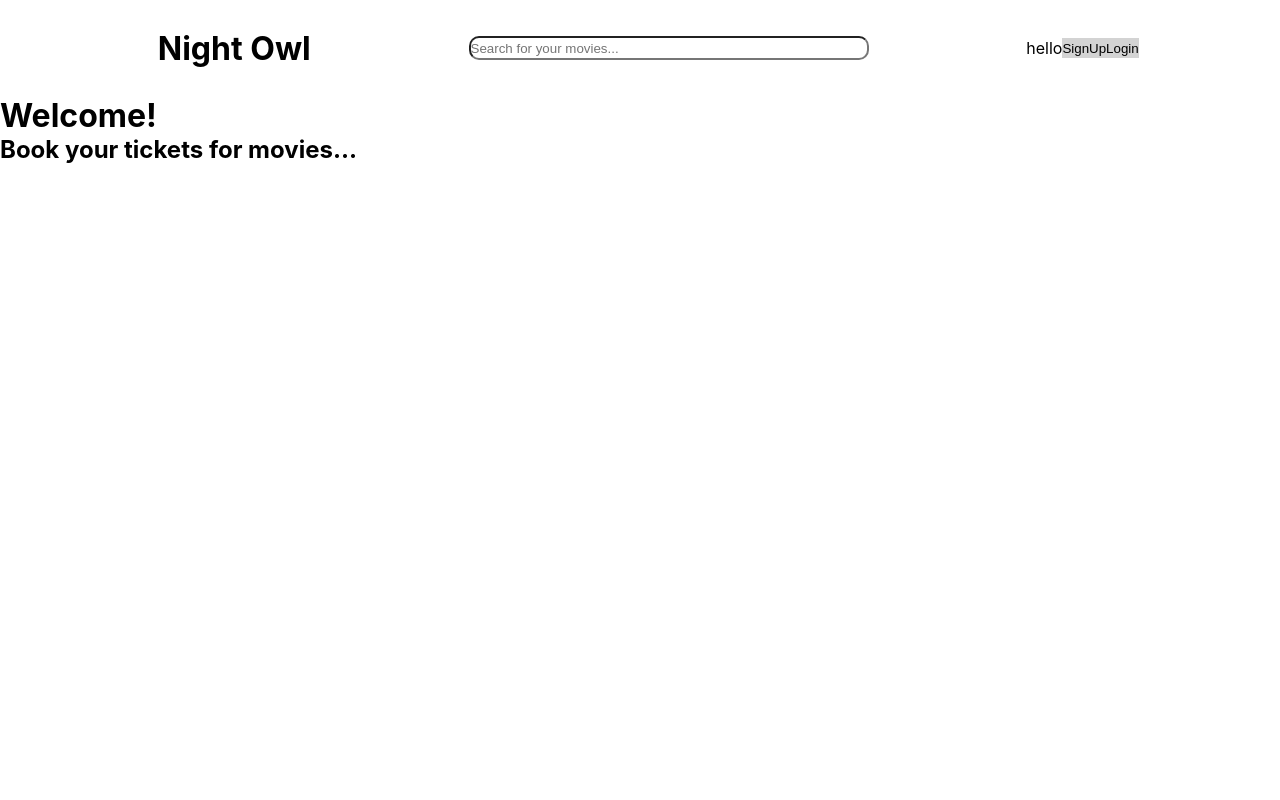
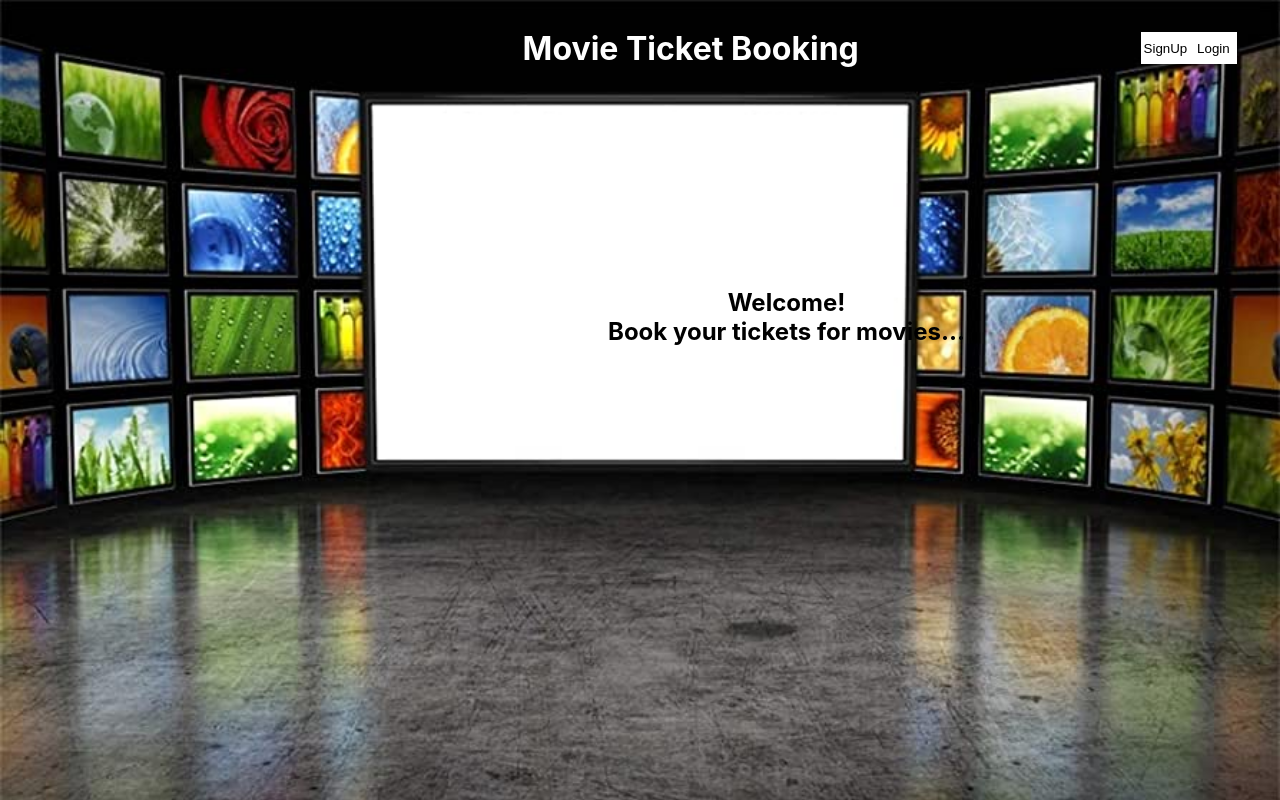
Before and after one commit to PadmavathiAmara/movie_app, a React (Create React App) app in the folder moviewebsite/: page / in a window 1280 px wide. Built offline with nearby package versions, Linux system fonts and the light colour scheme.

Commit message:
completed login/signup

```diff
--- a/moviewebsite/src/App.js
+++ b/moviewebsite/src/App.js
@@ -3,121 +3,45 @@ import './App.css';
 import Home from './Components/Home';
 import Login from './Components/Login';
 import SignUp from './Components/SignUp';
+import AdminPortal from './Components/AdminPortal';
 import Favourites from './Components/Favourites';
 // import { useEffect, useState } from 'react';
-import {create} from 'zustand';
+import { create } from 'zustand';
 
-export const userDetailsStore = create((set)=>(
+export const userDetailsStore = create((set) => (
   {
     users: [],
-    updateUsers: (Currentuser)=>set((state)=>({
-      users: [...state.users,[Currentuser]]
+    updateUsers: (Currentuser) => set((state) => ({
+      users: [...state.users, [Currentuser]]
     })),
-    success: false,
-    updateSuccess: (p)=>set((state)=>({
+
+    success: "false",
+    updateSuccess: (p) => set(() => ({
       success: p
     })),
-    accUser:[],
-    updateAccUser: (val)=>set(()=>({
-      accUser:[val]
+
+    accUser: [],
+    updateAccUser: (val) => set(() => ({
+      accUser: [val]
+    })),
+
+    adminStatus: "false",
+    updateAdminStatus: (p) => set(()=>({
+      adminStatus: p
     }))
   }
 ))
 
 const App = () => {
 
-  // const [userName, setusername] = useState("");
-  // const [emailId, setEmailId] = useState("");
-  // const [password, setPassword] = useState("");
-  // const [confirmPwd, setConfirmPwd] = useState("");
-  // const [mobileNo, setMobileNo] = useState("");
-  // const [checkBox, setCheckBox] = useState();
-  const navigate = useNavigate();
-
-  // const validateUsername = () =>{
-    // let usernames = localStorage.getItem(userName)
-    // if(usernames != userName){
-    //   if(userName.match("^[A-Za-z][A-Za-z0-9_@$#]{7,29}$")){
-    //     console.log(userName);
-    //     return true;
-    //     // localStorage.setItem("UserName", JSON.stringify(userName));
-    //   }else{
-    //     alert("Invalid Username!");
-    //   }
-    // }else{
-    //   alert("Username is already available!");
-    // }
-
-  // }
-
-  // useEffect(()=>{
-  //   console.log(checkBox);
-
-  // },[checkBox]);
-
-  // const validateEmailId = () => {
-  //  if(emailId.match(/^\w+([\.-]?\w+)*@\w+([\.-]?\w+)*(\.\w{2,3})+$/)){
-  //   // localStorage.setItem("EmailId", JSON.stringify(emailId));
-  //   return true;
-  //  }
-  //  else{
-  //   alert("Invalid Email Id!");
-  //  }
-  // }
-
-  // const validatePassword = () => {
-  //   if(password.match(/^(?=.*\d)(?=.*[a-z])(?=.*[A-Z])(?=.*[^a-zA-Z0-9])(?!.*\s).{8,15}$/)){
-  //     // localStorage.setItem("Password", JSON.stringify(password));
-  //     return true;
-  //   }
-  //   else{
-  //     alert("Invalid password!");
-  //   }
-  // }
-
-  // const validateConfirmPassword = () => {
-    // if(confirmPwd == password){
-    //   return true;
-    // }
-    // else{
-    //   alert("Password's does not match!");
-    // }
-  // }
-
-  // const validateMobileNo = () => {
-    // if(mobileNo.match(/^[0]?[6789]\d{9}$/)){
-    //   // localStorage.setItem("MobileNo", JSON.stringify(mobileNo));
-    //   return true;
-    // }
-    // else{
-    //   alert("Invalid Mobile Number!")
-    // }
-  // }
-
-  // const validateCheckBox = () => {
-  //   if(checkBox){
-  //     return true;
-  //   }
-  //   else{
-  //     alert("Please select the checkbox!");
-  //   }
-  // }
-
-  // const onSignUpClick = () =>{
-  //   if(userName && emailId && password && confirmPwd && mobileNo && checkBox){
-  //     navigate('/Login');
-  //     localStorage.setItem()
-  //   }
-  // }
-
-
   return (
     <div className="App">
       <Routes>
-        <Route path='/' element={<Home/>}/>
-        <Route path='/Login' element={<Login/>}/>
-        <Route path='/SignUp' element={<SignUp/>}/>
-        <Route path='/Favourites' element={<Favourites/>}/>
+        <Route path='/' element={<Home />} />
+        <Route path='/Login' element={<Login />} />
+        <Route path='/SignUp' element={<SignUp />} />
+        <Route path='/AdminPortal' element={<AdminPortal/>} />
+        <Route path='/Favourites' element={<Favourites />} />
       </Routes>
     </div>
   );
--- /dev/null
+++ b/moviewebsite/src/Components/AdminPortal.jsx
@@ -0,0 +1,42 @@
+import { useState } from 'react';
+import './AdminPortal.scss';
+
+export const AdminPortal = () => {
+
+    const [movies, setMovies] = useState({
+        Title:"",
+        Genre:"",
+        Languages:"",
+        Hero:"",
+        Heroine:"",
+        Duration:"",
+        Url:"",
+        From:"",
+        To:"",
+        })
+console.log(movies)
+
+    return(
+        <div id='movieAdding'>
+         <div id='movie'>
+            Movie Title: <input type="text" value={movies.Title} name='Title'
+            onChange={(e)=>setMovies({...movies, [e.target.name]: e.target.value})}/>
+            Movie Genre: <input type="text"
+            onChange={(e)=>setMovies({...movies, [e.target.name]: e.target.value})}/>
+            Movie languages: <input type="text"
+            onChange={(e)=>setMovies({...movies, [e.target.name]: e.target.value})}/>
+            Hero: <input type="text"/>
+            Heroine: <input type="text"/>
+            Movie Duration: <input type="text"/>
+            Movie Url: <input type="text"/>
+            Available dates:
+            <br/>
+            From: <input type="date"/>
+            To: <input type="date"/>
+        </div>
+        <article>Add movie</article>
+        </div>
+    )
+}
+
+export default AdminPortal;
--- /dev/null
+++ b/moviewebsite/src/Components/AdminPortal.scss
@@ -0,0 +1,16 @@
+#movie{
+    display: flex;
+    flex-direction: column;
+    justify-content: center;
+    align-items: center;
+}
+
+article{
+    text-align: center;
+}
+
+#movieAdding{
+    display: flex;
+    flex-direction: column;
+    gap: 1rem;
+}
--- a/moviewebsite/src/Components/Home.jsx
+++ b/moviewebsite/src/Components/Home.jsx
@@ -1,29 +1,51 @@
 import { useNavigate } from 'react-router-dom';
-import bgimg from './assets/bg.jpg';
 import './Home.scss';
 import { userDetailsStore } from '../App';
+import { useEffect } from 'react';
 
 export const Home = () => {
     const navigate = useNavigate();
-    const accountUser = userDetailsStore(state => state.accUser);
-    const Success = userDetailsStore(state => state.success);
+    const Status = userDetailsStore(state => state.success);
+    const setStatus = userDetailsStore(state => state.updateSuccess);
 
-    return(
+    const onLogoutClick = () => {
+        setStatus("false");
+    }
+
+    const onLoading = () => {
+        const adminData = {
+            Username: "Padmavathi",
+            Password: "padmavathi@12",
+        }
+        localStorage.setItem("Admin", JSON.stringify(adminData));
+    }
+
+    useEffect(() => {
+        onLoading();
+    }, [])
+
+    return (
         <div className="homeComponent">
             <header>
-                <h1 id='title'>Night Owl</h1>
-                <input type='search' placeholder='Search for your movies...' id='searchbar'/>
 
-                <div id='buttons'>
-                    {{Success}?"hello":"bye"}
-                <button onClick={()=>navigate('/SignUp')}>SignUp</button>
-                <button onClick={()=>navigate('/Login')}>Login</button>
-                </div>
+                {(Status == "Padmavathi")?<button onClick={()=>navigate('/AdminPortal')}>Admin</button>: true }
+                <h1>Movie Ticket Booking</h1>
+                {(Status == "false") ?
+                    <div id='buttons'>
+                        <button onClick={() => navigate('/SignUp')}>SignUp</button>
+                        <button onClick={() => navigate('/Login')}>Login</button>
+                    </div> :
+                    <details>
+                        <summary style={{color: "white"}}>{Status}</summary>
+                        <button onClick={() => onLogoutClick()}>Logout</button>
+                    </details>}
+            </header>
+            <main >
+                <article>
+                    <h1>Welcome!</h1>
+                    <h2>Book your tickets for movies...</h2>
+                </article>
 
-            </header>
-            <main className='homeMain'>
-                <h1>Welcome!</h1>
-                <h2>Book your tickets for movies...</h2>
             </main>
         </div>
     )
--- a/moviewebsite/src/Components/Home.scss
+++ b/moviewebsite/src/Components/Home.scss
@@ -1,40 +1,61 @@
-*{
+* {
     margin: 0;
     padding: 0;
 }
 
-.homeComponent{
+.homeComponent {
     width: 100%;
     height: 100vh;
-    // background-image: url('./assets/bg.jpg');
+    background-image: url('./assets/homebg.jpg');
     background-repeat: no-repeat;
     background-size: 100%;
-    // filter: blur(2px);
 
-    header{
+    header {
         display: flex;
     justify-content: space-evenly;
     align-items: center;
     width: 100%;
     height: 6rem;
-        // background-color: black;
+
+        h1{
+            color: white;
+            margin-left: 30rem;
         }
 
-    input{
-        width: 25rem;
-        height: 1.5rem;
-        border-radius: 10px;
-    }
-
-    #buttons{
+        #buttons {
             display: flex;
             justify-content: space-between;
             width: 6rem;
+            height: 2rem;
+            margin-left: 15rem;
+
+            button {
+                border: none;
+                width: 5rem;
+                background-color: white;
+            }
         }
 
-    button{
-        border: none;
-        background-color: lightgrey;
+
     }
 
+
+
+
+
 }
+
+main {
+    width: 100%;
+    height: calc(100vh - 96px);
+    position: relative;
+
+    article {
+        position: absolute;
+        display: flex;
+        flex-direction: column;
+        top: 12rem;
+        left: 38rem;
+        align-items: center;
+    }
+}
```
Also changed, not shown: moviewebsite/src/Components/Login.jsx (+21 -15 lines), moviewebsite/src/Components/SignUp.jsx (+41 -26 lines), moviewebsite/src/Components/Login.scss (added), moviewebsite/src/Components/assets/homebg.jpg (added). Lines whose indentation alone changed are shown as unchanged.
